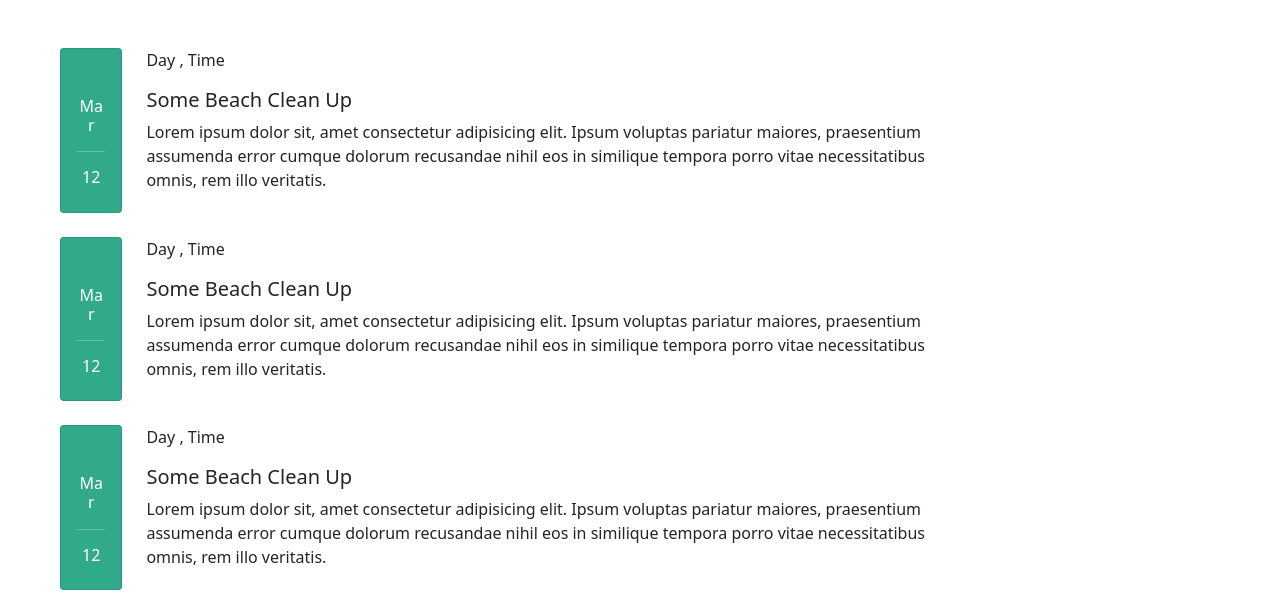
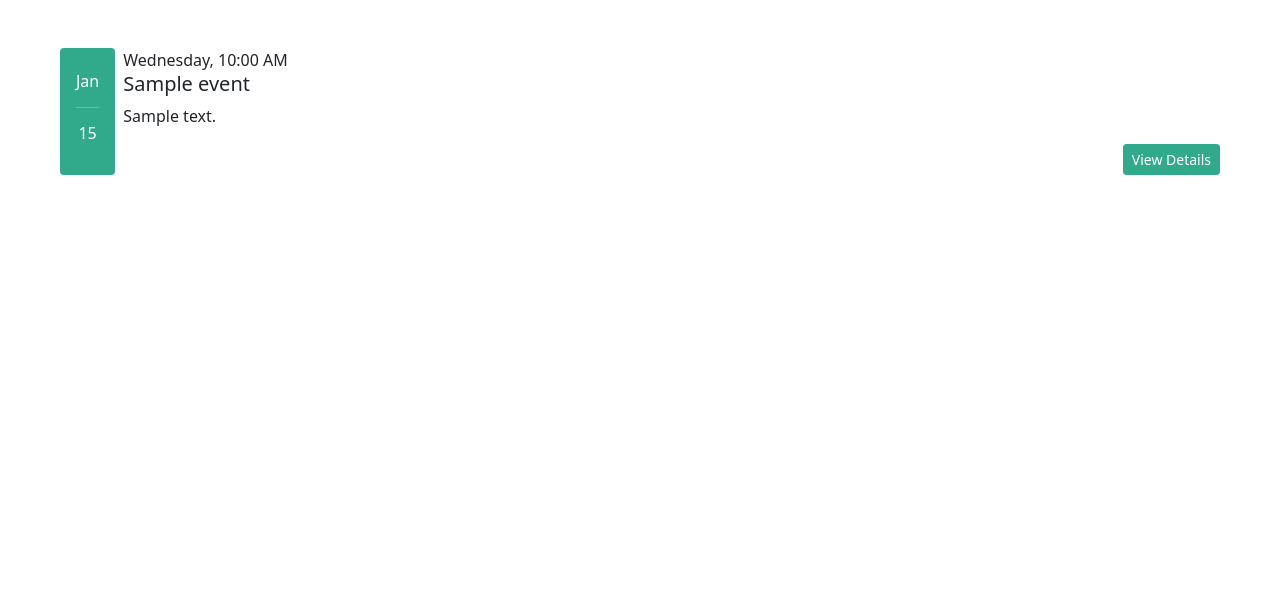
Before and after one commit to MCole-K9/LikkleDeedsOfKindess, a Django app: template LikkleDeedsOfKindness/cause/templates/cause/events.html in a window 1280 px wide. Shown: the part 360-974 px from the top of the page. After the commit the page ends 535 px from the top, so only its background shows below. Run offline with Django 4.2, Linux system fonts and the light colour scheme; the template is opened without the code that fills it: values that come from a table or form of the project are taken from there, others are empty; tables that the repository leaves empty hold one stand-in row (values such as "Sample post").

Commit message:
viewing upcoming events

```diff
--- a/LikkleDeedsOfKindness/cause/templates/cause/events.html
+++ b/LikkleDeedsOfKindness/cause/templates/cause/events.html
@@ -15,59 +15,30 @@
     </div>
 </header>
 <main class="container-fluid">
-    <section id="upcoming-events" class="row px-5 mt-5">
-        <div class="d-flex mb-4">
-            <div class="card text-center event-date me-4 events-date-sizing" >
-                <div class="card-body text-white align-items-center pt-5 " >
-                    <h6>Mar</h6>
-                    <hr>
-                    <h6>12</h6>
-                    <!-- <h6>22</h6> -->
+    <section id="upcoming-events" class="px-5 mt-5">
+        {% for event in events %}
+        <div class="d-flex flex-wrap mb-4 ">
+            <div class="d-flex align-items-center py-2 text-center event-date me-2 rounded" style="max-height: 200px;">
+                <div class="card-body  text-white   " >
+                    <span style="margin: auto">
+                        <h6>{{event.date|date:"M"}}</h6>
+                        <hr>
+                        <h6>{{event.date|date:"d"}}</h6>
+                    </span>
                 </div>
             </div>
-            <div class="flex-grow-1">
-                <p>Day , Time</p>
-                <h5>Some Beach Clean Up</h5>
-                <p class="w-75">Lorem ipsum dolor sit, amet consectetur adipisicing elit. Ipsum voluptas pariatur maiores, praesentium assumenda error cumque dolorum recusandae nihil eos in similique tempora porro vitae necessitatibus omnis, rem illo veritatis.</p>
-                <!-- <div class="d-flex justify-content-end">
-                    <button class="btn btn-sm btn-outline-info">View Details</button>
-                </div> -->
-            </div>
-        </div><div class="d-flex mb-4">
-            <div class="card text-center event-date me-4 events-date-sizing" >
-                <div class="card-body text-white align-items-center pt-5 " >
-                    <h6>Mar</h6>
-                    <hr>
-                    <h6>12</h6>
-                    <!-- <h6>22</h6> -->
+            <div class="flex-grow-1" style="width: 85%" >
+                <span>{{event.date|date:"l, h:i A"}}</span>
+                <h5>{{event.title}}</h5>
+                <p>{{event.description|truncatechars:160}}</p>
+                <div class="d-flex justify-content-end">
+                    <button class="btn btn-sm btn-info text-white" onclick="goToLocation('{% url 'cause:EventDetail' event.id %}')" >View Details</button>
                 </div>
             </div>
-            <div class="flex-grow-1">
-                <p>Day , Time</p>
-                <h5>Some Beach Clean Up</h5>
-                <p class="w-75">Lorem ipsum dolor sit, amet consectetur adipisicing elit. Ipsum voluptas pariatur maiores, praesentium assumenda error cumque dolorum recusandae nihil eos in similique tempora porro vitae necessitatibus omnis, rem illo veritatis.</p>
-                <!-- <div class="d-flex justify-content-end">
-                    <button class="btn btn-sm btn-outline-info">View Details</button>
-                </div> -->
-            </div>
-        </div><div class="d-flex mb-4">
-            <div class="card text-center event-date me-4 events-date-sizing" >
-                <div class="card-body text-white align-items-center pt-5 " >
-                    <h6>Mar</h6>
-                    <hr>
-                    <h6>12</h6>
-                    <!-- <h6>22</h6> -->
-                </div>
-            </div>
-            <div class="flex-grow-1">
-                <p>Day , Time</p>
-                <h5>Some Beach Clean Up</h5>
-                <p class="w-75">Lorem ipsum dolor sit, amet consectetur adipisicing elit. Ipsum voluptas pariatur maiores, praesentium assumenda error cumque dolorum recusandae nihil eos in similique tempora porro vitae necessitatibus omnis, rem illo veritatis.</p>
-                <!-- <div class="d-flex justify-content-end">
-                    <button class="btn btn-sm btn-outline-info">View Details</button>
-                </div> -->
-            </div>
         </div>
+        {%empty%}
+        <h4>Nothig yet. Events coming soon!</h4>
+    {% endfor %}
     </section>
 </main>
 
```
Also changed, not shown: LikkleDeedsOfKindness/LikkleDeedsOfKindness/templates/LikkleDeedsOfKindness/index.html (+24 -17 lines), LikkleDeedsOfKindness/LikkleDeedsOfKindness/views.py (+6 -1 lines), LikkleDeedsOfKindness/cause/views.py (+7 -1 lines).
